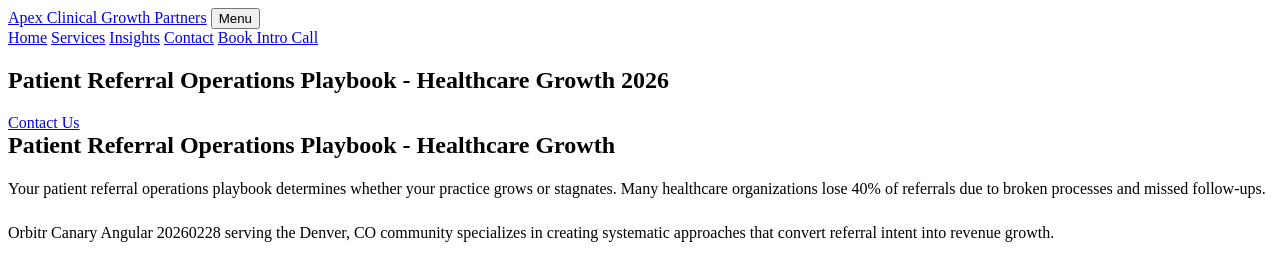
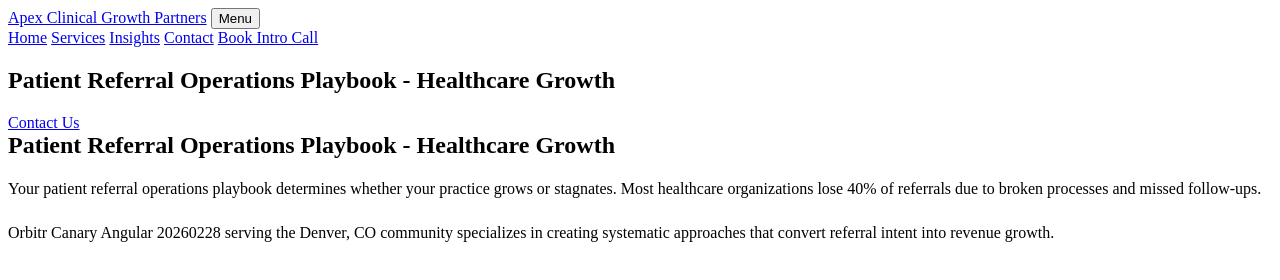
Before and after one commit to prjctlphbt/orbitr-canary-angular-20260228, a Jekyll site: the page angular-referral-ops-playbook-20260228142149.html, which Jekyll copies as it is, in a window 1280 px wide. Shown: the top 280 px of the page. Built offline with Jekyll 4.4.1, drawn with Linux system fonts in a browser that asks for light colours.

Commit message:
Rollback: Revert changes to angular-referral-ops-playbook-20260228142149.html

```diff
--- a/angular-referral-ops-playbook-20260228142149.html
+++ b/angular-referral-ops-playbook-20260228142149.html
@@ -4,9 +4,10 @@
 <head>
 <meta charset="utf-8"/>
 <meta content="width=device-width, initial-scale=1.0" name="viewport"/>
-<meta content="Optimize patient referrals with our 2026 operations playbook. Enhance workflows, boost growth, and improve patient outcomes. Start now." name="description"/>
-<title>Patient Referral Operations Playbook - Healthcare Growth 2026</title>
+<meta content="Streamline patient referrals with our comprehensive operations playbook. Optimize workflows, boost growth, and improve patient outcomes. Get started today." name="description"/>
+<title>Patient Referral Operations Playbook - Healthcare Growth</title>
 <style>
+
 
 /* Minimal functional styles (accordion, forms only) */
 
@@ -48,7 +49,7 @@
  box-sizing: border-box;
 }
 
-</style>
+ </style>
 <style id="orbitr-generated-content-style">
 .orbitr-generated-content > * {
  margin: 0;
@@ -101,14 +102,14 @@
 <main class="page-main">
 <section class="page-hero landing-hero">
 <div class="container">
-<h1>Patient Referral Operations Playbook - Healthcare Growth 2026</h1>
+<h1>Patient Referral Operations Playbook - Healthcare Growth</h1>
 <a class="cta" href="/services/">Contact Us</a>
 </div>
 </section>
 <section class="landing-content">
 <div class="container orbitr-generated-content">
 <h1>Patient Referral Operations Playbook - Healthcare Growth</h1>
-<p>Your patient referral operations playbook determines whether your practice grows or stagnates. Many healthcare organizations lose 40% of referrals due to broken processes and missed follow-ups.</p>
+<p>Your patient referral operations playbook determines whether your practice grows or stagnates. Most healthcare organizations lose 40% of referrals due to broken processes and missed follow-ups.</p>
 <p>Orbitr Canary Angular 20260228 serving the Denver, CO community specializes in creating systematic approaches that convert referral intent into revenue growth.</p>
 <h2>Why Your Patient Referral Operations Playbook Matters</h2>
 <p>Referral operations directly impact your bottom line. Without a structured patient referral operations playbook, practices experience:</p>
@@ -193,6 +194,6 @@
  button.parentElement.classList.toggle('active');
  });
  });
-</script>
+ </script>
 </body>
 </html>
```
